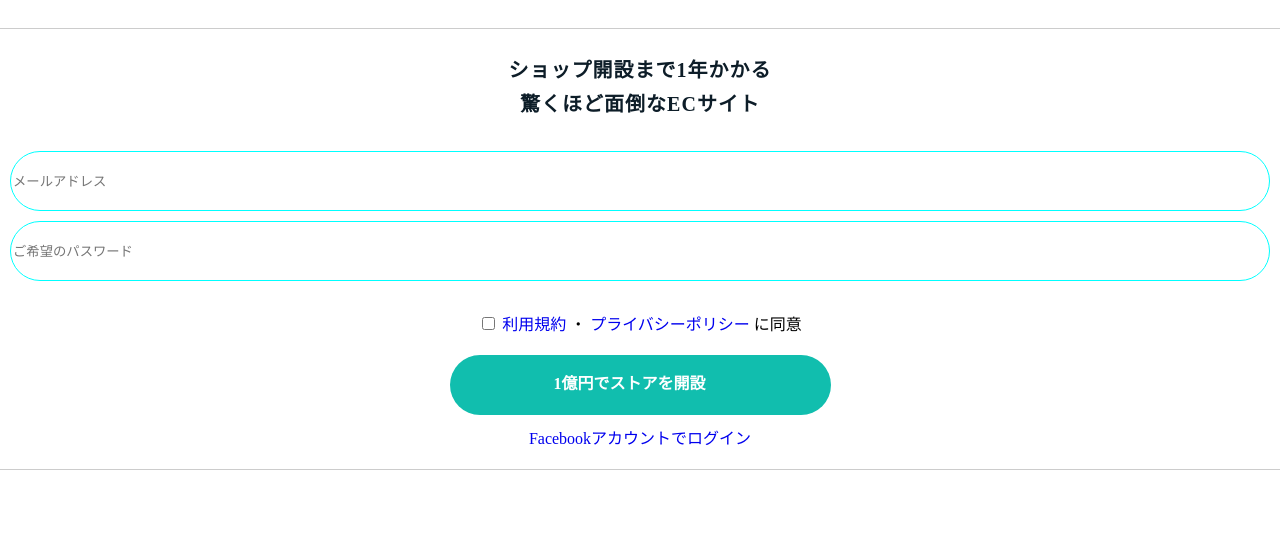
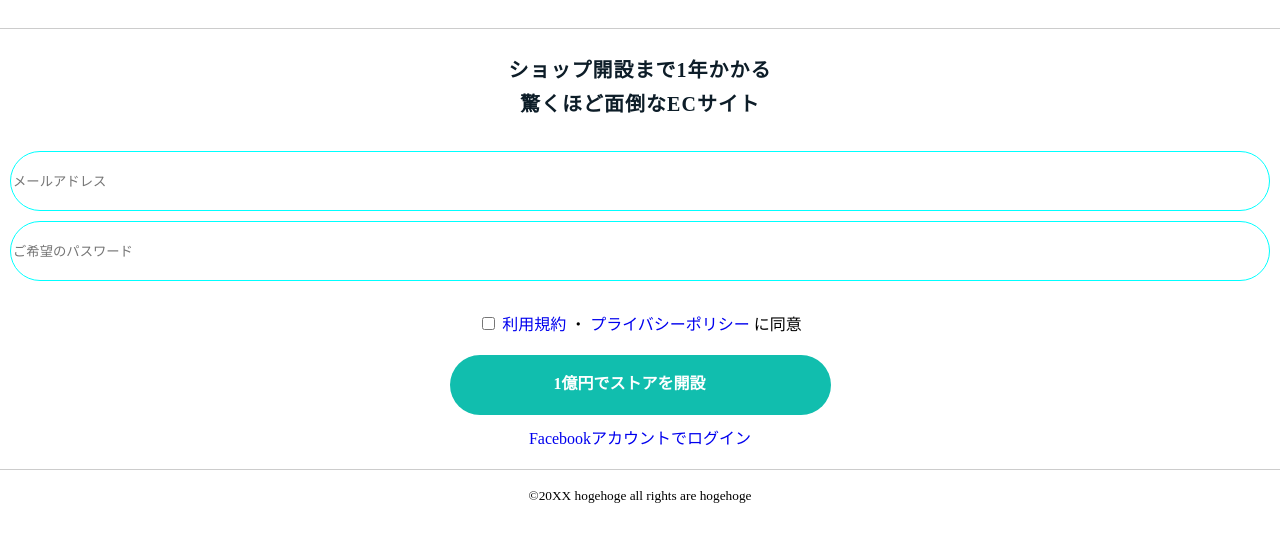
Before and after one commit to hxrxchang/markup-practice-2, a plain HTML site: page index.html in a window 1280 px wide. Shown: the part 46-588 px from the top of the page. Drawn offline with Linux system fonts and the light colour scheme.

Commit message:
add footer

```diff
--- a/assets/style/responsive.css
+++ b/assets/style/responsive.css
@@ -52,4 +52,8 @@
   .password-form {
     width: 100%;
   }
+
+  footer .copy {
+    text-align: center;
+  }
 }
--- a/index.html
+++ b/index.html
@@ -73,6 +73,9 @@
     </div>
   </section>
   <footer>
+    <p class="copy">
+      <small>&copy;20XX hogehoge all rights are hogehoge</small>
+    </p>
   </footer>
 </body>
 </html>
```
